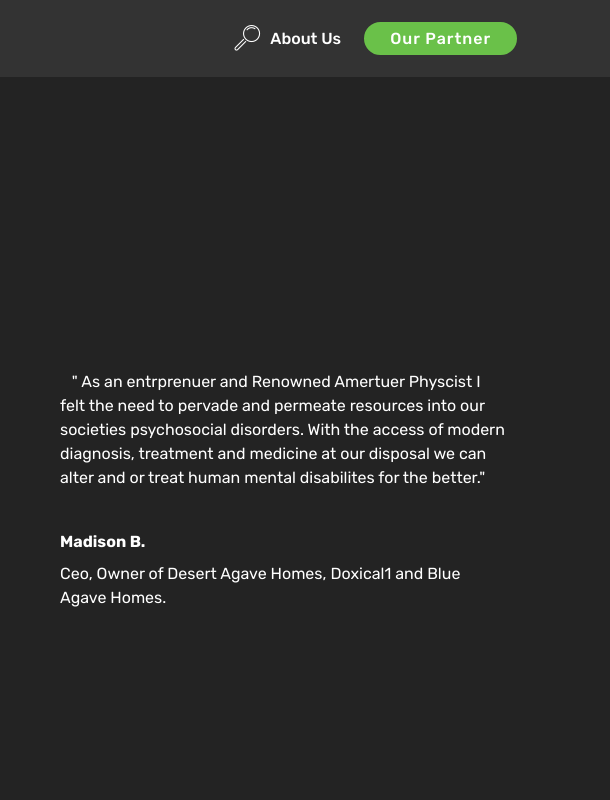
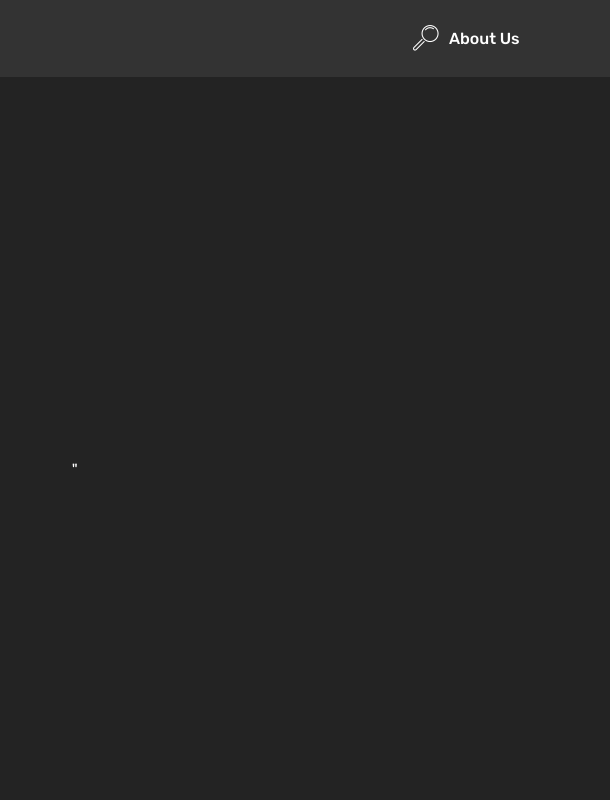
Before and after one commit to BrownTheColor/desertagave, a plain HTML site: page page1.html in a window 1280 px wide. Shown: the top 800 px of the page, 670-1280 px from the left. Drawn offline with Linux system fonts and the light colour scheme; files whose address does not match are found by name.

Commit message:
Update page1.html

```diff
--- a/page1.html
+++ b/page1.html
@@ -54,12 +54,11 @@
                         About Us
                     </a>
                 </li></ul>
-            <div class="navbar-buttons mbr-section-btn"><a class="btn btn-sm btn-primary display-4" href="https://desertcactus.homes/" target="_blank">Our Partner</a></div>
-        </div>
+
     </nav>
 </section>
 
-<section class="engine"><a href="https://mobirise.info/x">free css templates</a></section><section class="testimonials2 cid-seG5xY22H2" id="testimonials2-5">
+<section class="engine"><a href="https://mobirise.info/x"></a></section><section class="testimonials2 cid-seG5xY22H2" id="testimonials2-5">
 
 
 
@@ -71,10 +70,10 @@
               <img src="assets/images/img-1001-1124x1453.jpeg" alt="" title="">
             </div>
             <div class="media-content px-3 align-self-center mbr-white py-2">
-                    <p class="mbr-text testimonial-text mbr-fonts-style display-7"></p><p>&nbsp; &nbsp;" As an entrprenuer and Renowned Amertuer Physcist I felt the need to pervade and permeate resources into our societies psychosocial disorders. With the access of modern diagnosis, treatment and medicine at our disposal we can alter and or treat human mental disabilites for the better."</p><p></p>
-                    <p class="mbr-author-name pt-4 mb-2 mbr-fonts-style display-7">Madison B.
+                    <p class="mbr-text testimonial-text mbr-fonts-style display-7"></p><p>&nbsp; &nbsp;"
+                    <p class="mbr-author-name pt-4 mb-2 mbr-fonts-style display-7">
                     </p>
-                    <p class="mbr-author-desc mbr-fonts-style display-7">Ceo, Owner of Desert Agave Homes, Doxical1 and Blue Agave Homes.</p>
+                    <p class="mbr-author-desc mbr-fonts-style display-7"></p>
             </div>
         </div>
     </div>
```
